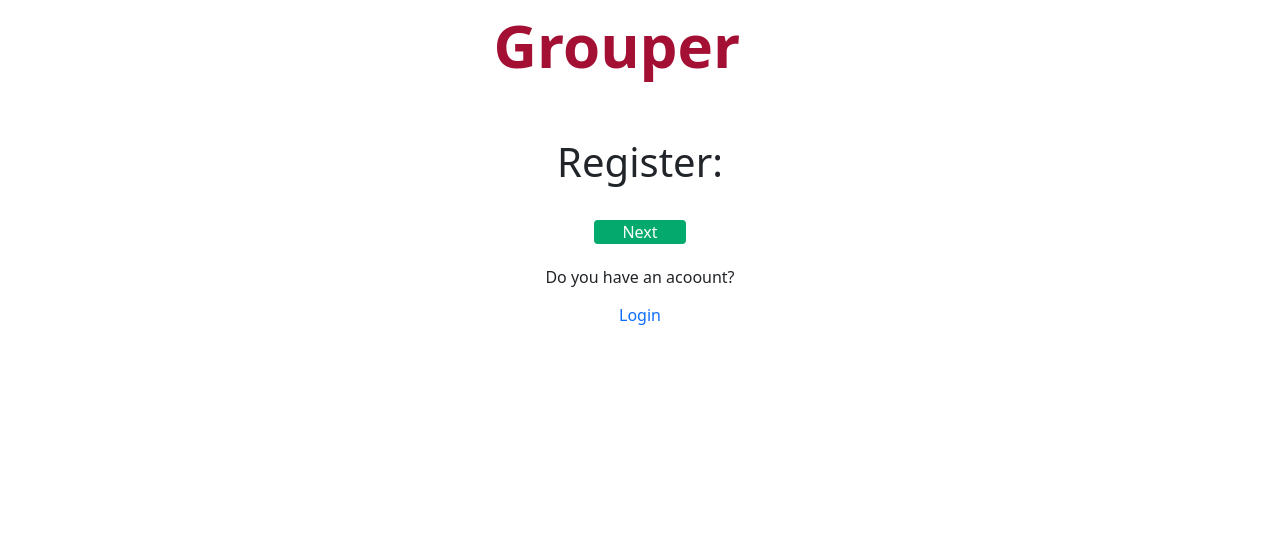
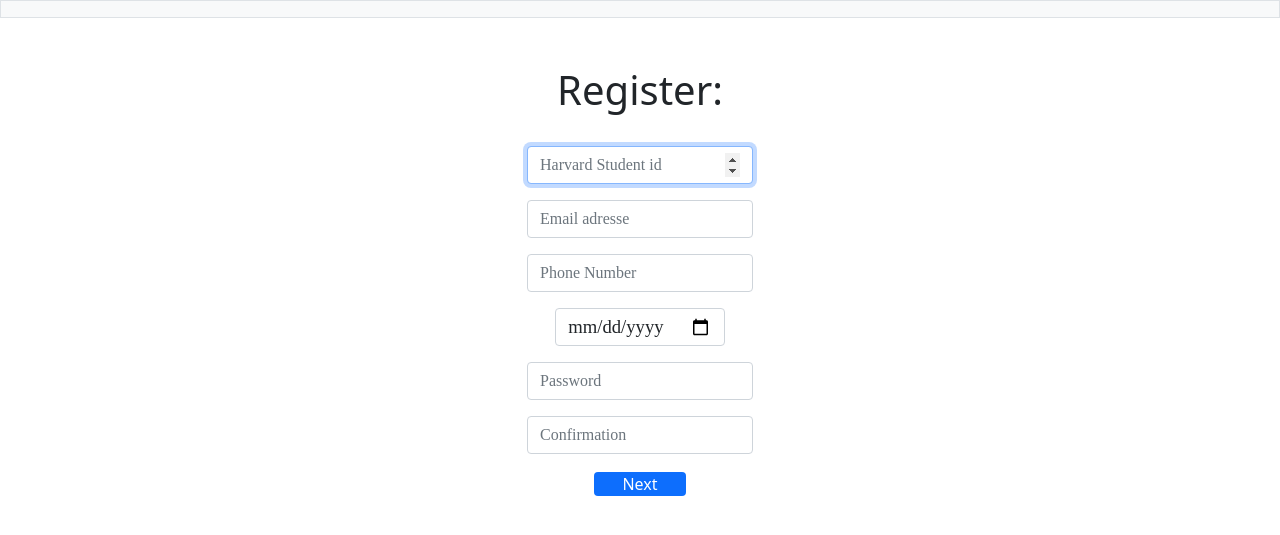
Before and after one commit to mayatwik/Grouper, a Flask app: template templates/register2.html in a window 1280 px wide. Shown: the top 535 px of the page. Run offline with Flask 2, Linux system fonts and the light colour scheme; the template is opened without the code that fills it, so the values that code supplies are empty; some libraries are stand-ins or nearby versions.

Commit message:
finish with the register and log in files and start with the homepage file

```diff
--- a/app.py
+++ b/app.py
@@ -5,9 +5,13 @@ from flask import Flask, flash, redirect, render_template, request, session
 from flask_session import Session
 from tempfile import mkdtemp
 from werkzeug.security import check_password_hash, generate_password_hash
+from werkzeug.utils import secure_filename
 from datetime import date
+import requests
+import shutil
+import pathlib
 
-from helpers import apology, login_required
+from helpers import apology, login_required, blob, convert
 
 app = Flask(__name__)
 
@@ -22,6 +26,10 @@ Session(app)
 # Configure CS50 Library to use SQLite database
 db = SQL("sqlite:///grouper.db")
 
+UPLOAD_FOLDER = 'static/images/'
+
+app.config['UPLOAD_FOLDER'] = UPLOAD_FOLDER
+
 @app.after_request
 def after_request(response):
     """Ensure responses aren't cached"""
@@ -33,7 +41,8 @@ def after_request(response):
 @app.route("/")
 @login_required
 def index():
-    return apology("need to do it")
+    session["image"] = 'Yes'
+    return render_template("homepage.html")
 
 
 @app.route("/login", methods=["GET", "POST"])
@@ -47,22 +56,28 @@ def login():
     if request.method == "POST":
 
         # Ensure username was submitted
-        if not request.form.get("username"):
-            return apology("must provide username", 403)
+        if not request.form.get("firstname"):
+            return apology("must provide firstname", 403)
+
+        # Ensure username was submitted
+        if not request.form.get("lastname"):
+            return apology("must provide lastname", 403)
 
         # Ensure password was submitted
         elif not request.form.get("password"):
             return apology("must provide password", 403)
 
         # Query database for username
-        rows = db.execute("SELECT * FROM users WHERE username = ?", request.form.get("username"))
-
+        rows = db.execute("SELECT * FROM users WHERE first_name = ? AND last_name = ?", request.form.get("firstname"), request.form.get("lastname"))
         # Ensure username exists and password is correct
+        print(rows)
         if len(rows) != 1 or not check_password_hash(rows[0]["hash"], request.form.get("password")):
             return apology("invalid username and/or password", 403)
 
         # Remember which user has logged in
         session["user_id"] = rows[0]["id"]
+        session["first_name"] = rows[0]["first_name"]
+        session["last_name"] = rows[0]["last_name"]
 
         # Redirect user to home page
         return redirect("/")
@@ -94,19 +109,88 @@ def register():
         if len(rows) != 1 or not rows[0]["first_name"] == request.form.get("firstname")  or not rows[0]["last_name"] == request.form.get("lastname"):
             return apology("invalid name and/or passport", 403)
 
-        # Redirect user to home page
+        session["passport"] = rows[0]["passport"]
+        session["first_name"] = rows[0]["first_name"]
+        session["last_name"] = rows[0]["last_name"]
+
+        # Redirect user to register 2
         return redirect("/register2")
 
     else:
+        session.clear()
+
         return render_template("register1.html")
 
 @app.route("/register2", methods=["GET", "POST"])
 def register2():
-    return apology("todo")
+    if request.method == "POST":
+
+        # Ensure email was submitted
+        if not request.form.get("email"):
+            return apology("must provide email", 403)
+
+        if not "@" in request.form.get("email"):
+            return apology("invaild email", 403)
+
+        # Ensure phone number was submitted
+        elif not request.form.get("phone"):
+            return apology("must provide phone number", 403)
+
+        elif not request.form.get("Harvard_id"):
+            return apology("must provide Harvard Student Id", 403)
+
+        print(session.get("first_name"))
+        print(session.get("password"))
+
+        rows = db.execute("SELECT * FROM harvard WHERE id = ?", int(request.form.get("Harvard_id")))
+        print(rows)
+
+        if len(rows) != 1 or not rows[0]["first_name"] == session.get("first_name")  or not rows[0]["last_name"] == session.get("last_name"):
+            return apology("must provide a vaild Harvard Student Id", 403)
+
+        # Ensure birthday was submitted
+        elif not request.form.get("birthday"):
+            return apology("must provide Birthday", 403)
+
+        # Ensure password was submitted
+        elif not request.form.get("password"):
+            return apology("must provide password", 403)
+
+        # Ensure password 2 was submitted
+        elif not request.form.get("confirmation"):
+            return apology("must provide confirmation", 403)
+
+
+        if not request.form.get("confirmation") == request.form.get("password"):
+            return apology("The passwords don't match", 403)
+
+        password = request.form.get("password")
+
+        db.execute("INSERT INTO users (Harvard_id, hash, birthday, email, phone_number, first_name, last_name, passport) VALUES (?,?,?,?,?,?,?,?)",
+            int(request.form.get("Harvard_id")), generate_password_hash(password), request.form.get("birthday"), request.form.get("email"),
+            int(request.form.get("phone")), session.get("first_name"), session.get("last_name"),int(session.get("passport")))
+
+        # Redirect user to home page
+        return redirect("/register3")
+
+    else:
+        return render_template("register2.html")
 
 @app.route("/register3", methods=["GET", "POST"])
 def register3():
-    return apology("todo")
+    if request.method == "POST":
+        file = request.files['file']
+        if file.filename == '':
+            return apology("No image selected")
+        filename = secure_filename(file.filename)
+        file.save(os.path.join(app.config['UPLOAD_FOLDER'], filename))
+        print(session.get("passport"))
+        db.execute("UPDATE users SET file = ? WHERE passport = ?", filename, int(session.get("passport")))
+        session["image"] = 'Yes'
+        return redirect('/')
+    else:
+        return render_template("register3.html")
+
 
 if __name__ == '__main__':
     app.run(debug=True)
--- a/static/styles.css
+++ b/static/styles.css
@@ -14,6 +14,10 @@ nav .navbar-brand
     text-align: center;
 }
 
+#birthday {
+    height: 38px;
+    font-size:14pt;
+}
 /* Colors for brand */
 
 nav .navbar-brand .red
--- a/templates/layout.html
+++ b/templates/layout.html
@@ -23,19 +23,20 @@
     <body>
 
         <nav>
+            <nav class="bg-light border navbar navbar-expand-md navbar-light">
             <div class="container-fluid" >
-                <div class="header">
-                    <a class="navbar-brand" href="/"><span class="red">Grouper</span></a>
-                    <button aria-controls="navbar" aria-expanded="false" aria-label="Toggle navigation" class="navbar-toggler" data-bs-target="#navbar" data-bs-toggle="collapse" type="button"></button>
-                </div>
                 <div class="collapse navbar-collapse" id="navbar">
-                    {% if session["user_id"] %}
+                    {% if session["image"] %}
                         <ul class="navbar-nav me-auto mt-2">
-                            <li class="nav-item"><a class="nav-link" href="/profile">Profile</a></li>
-                            <li class="nav-item"><a class="nav-link" href="/registers">Registers</a></li>
-                            <li class="nav-item"><a class="nav-link" href="/create">Create new event</a></li>
-                            <li class="nav-item"><a class="nav-link" href="/history">History</a></li>
+                            <li ><a class="nav-link" href="/profile">Profile</a></li>
+                            <li ><a class="nav-link" href="/registers">Registers</a></li>
+                            <li ><a class="nav-link" href="/create">Create new event</a></li>
+                            <li ><a class="nav-link" href="/history">History</a></li>
                         </ul>
+                        <div class="header">
+                            <a class="navbar-brand" href="/"><span class="red">Grouper</span></a>
+                            <button aria-controls="navbar" aria-expanded="false" aria-label="Toggle navigation" class="navbar-toggler" data-bs-target="#navbar" data-bs-toggle="collapse" type="button"></button>
+                        </div>
                         <ul class="navbar-nav ms-auto mt-2">
                             <li class="nav-item"><a class="nav-link" href="/logout">Log Out</a></li>
                         </ul>
@@ -43,6 +44,7 @@
                     {% endif %}
                 </div>
             </div>
+            </nav>
         </nav>
 
         {% if get_flashed_messages() %}
--- a/templates/login.html
+++ b/templates/login.html
@@ -8,7 +8,10 @@
     <h3 style="font-size: 45px;">Log In</h3> <br>
     <form action="/login" method="post">
         <div class="mb-3">
-            <input autocomplete="off" autofocus class="form-control mx-auto w-auto" id="username" name="username" placeholder="Username" type="text">
+            <input autocomplete="off" autofocus class="form-control mx-auto w-auto" id="firstname" name="firstname" placeholder="First Name" type="text">
+        </div>
+        <div class="mb-3">
+            <input autocomplete="off" autofocus class="form-control mx-auto w-auto" id="firstname" name="lastname" placeholder="Last Name" type="text">
         </div>
         <div class="mb-3">
             <input class="form-control mx-auto w-auto" id="password" name="password" placeholder="Password" type="password">
--- a/templates/register2.html
+++ b/templates/register2.html
@@ -5,30 +5,33 @@
 {% endblock %}
 
 {% block main %}
-    <form action="/register2" method="post">
-        <h1>Register:</h1><br>
+<form action="/register2" method="post">
+    <h1>Register:</h1><br>
+    <!-- One "tab" for each step in the form: -->
+        <div class="mb-3">
+            <input autocomplete="off" autofocus class="form-control mx-auto w-auto" id="Harvard_id" name="Harvard_id" placeholder="Harvard Student id" type="number">
+        </div>
+        <div class="mb-3">
+            <input autocomplete="off" autofocus class="form-control mx-auto w-auto" id="email" name="email" placeholder="Email adresse" type="text">
+        </div>
+        <div class="mb-3">
+            <input  autocomplete="off" autofocus class="form-control mx-auto w-auto" id="phone" name="phone" placeholder="Phone Number" type="number">
+        </div>
+        <div class="mb-3">
+            <input  autocomplete="off" autofocus class="form-control mx-auto w-auto" id="birthday" name="birthday" placeholder="birthday" type="date">
+        </div>
+        <div class="mb-3">
+            <input autocomplete="off" autofocus class="form-control mx-auto w-auto" id="password" name="password" placeholder="Password" type="password">
+        </div>
+        <div class="mb-3">
+            <input  autocomplete="off" autofocus class="form-control mx-auto w-auto" id="confirmation" name="confirmation" placeholder="Confirmation" type="password">
+        </div>
 
 
-        <div class="tab">
-            <p><input id="email" name="email" placeholder="E-mail..." type="text"></p>
-            <p><input id="phone" name="phone" placeholder="Phone..." type="integer"></p>
-            <p><input id="day" name="day" placeholder="dd"   type="integer"></p>
-            <p><input id="month" name="month" placeholder="mm"  type="integer"></p>
-            <p><input id="year" name="year" placeholder="yyyy" type="integer"></p>
-        </div>
+        <button class="btn btn-primary" type="submit">Next</button>
 
-        <div class="tab">
-            <p><input type="integer" id="password" name="password" placeholder="Password..." ></p>
-            <p><input type="integer" id="confirmation" name="confirmation" placeholder="Password Confirmation"></p>
-        </div>
+</form>
 
-        <button type="submit" class="btn success">Next</button>
-
-
-        <br><br>
-        <h6>Do you have an acoount?</h6>
-        <a class="nav-link" href="/login">Login</a>
-    </form>
 
 
 {% endblock %}
```
Also changed, not shown: helpers.py (+10 -0 lines), templates/homepage.html (+10 -0 lines), templates/register3.html (+8 -12 lines), grouper.db, static/images/E7D3F1FE-36E9-4172-B776-5B03271D9258.jpeg (added), 3 other files.
